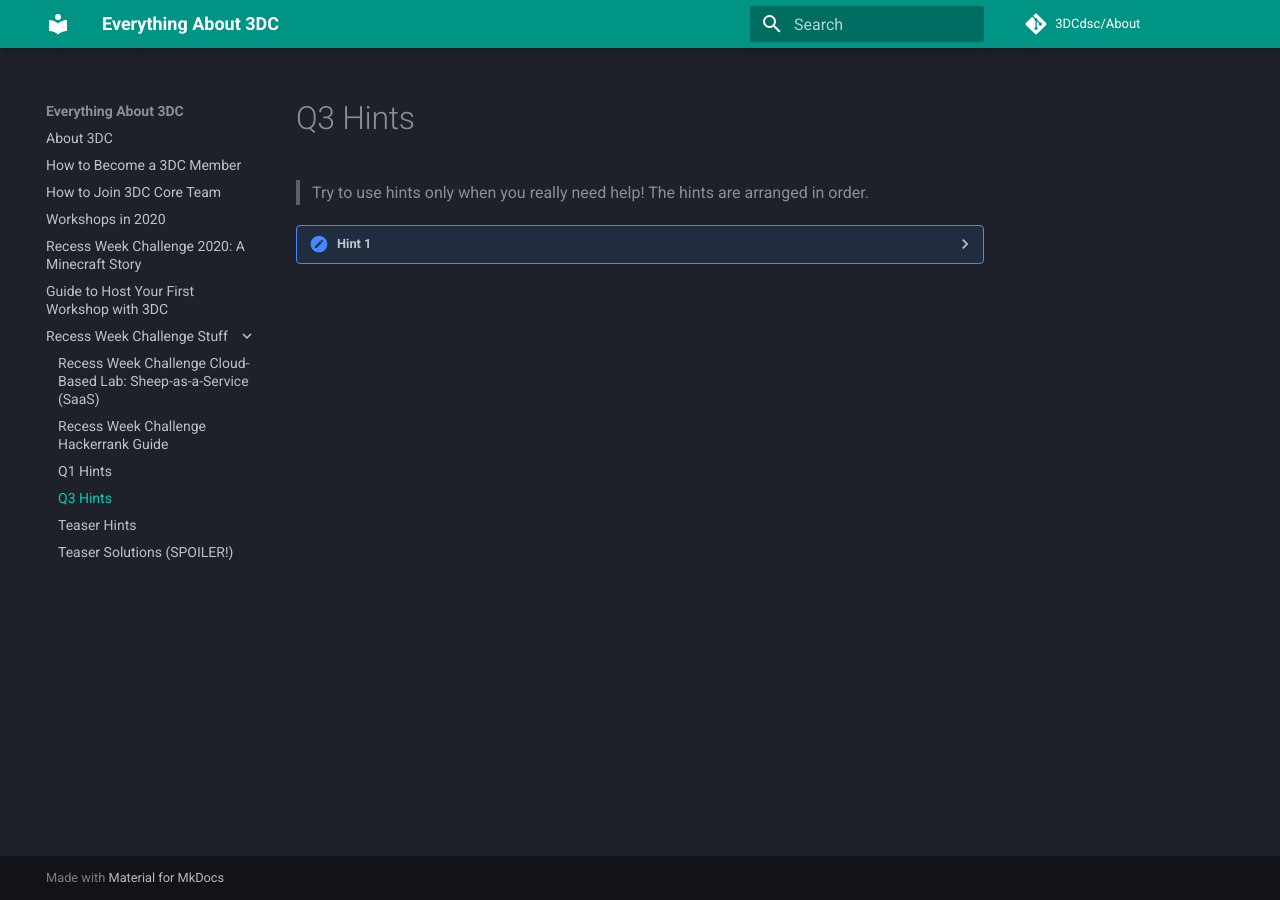
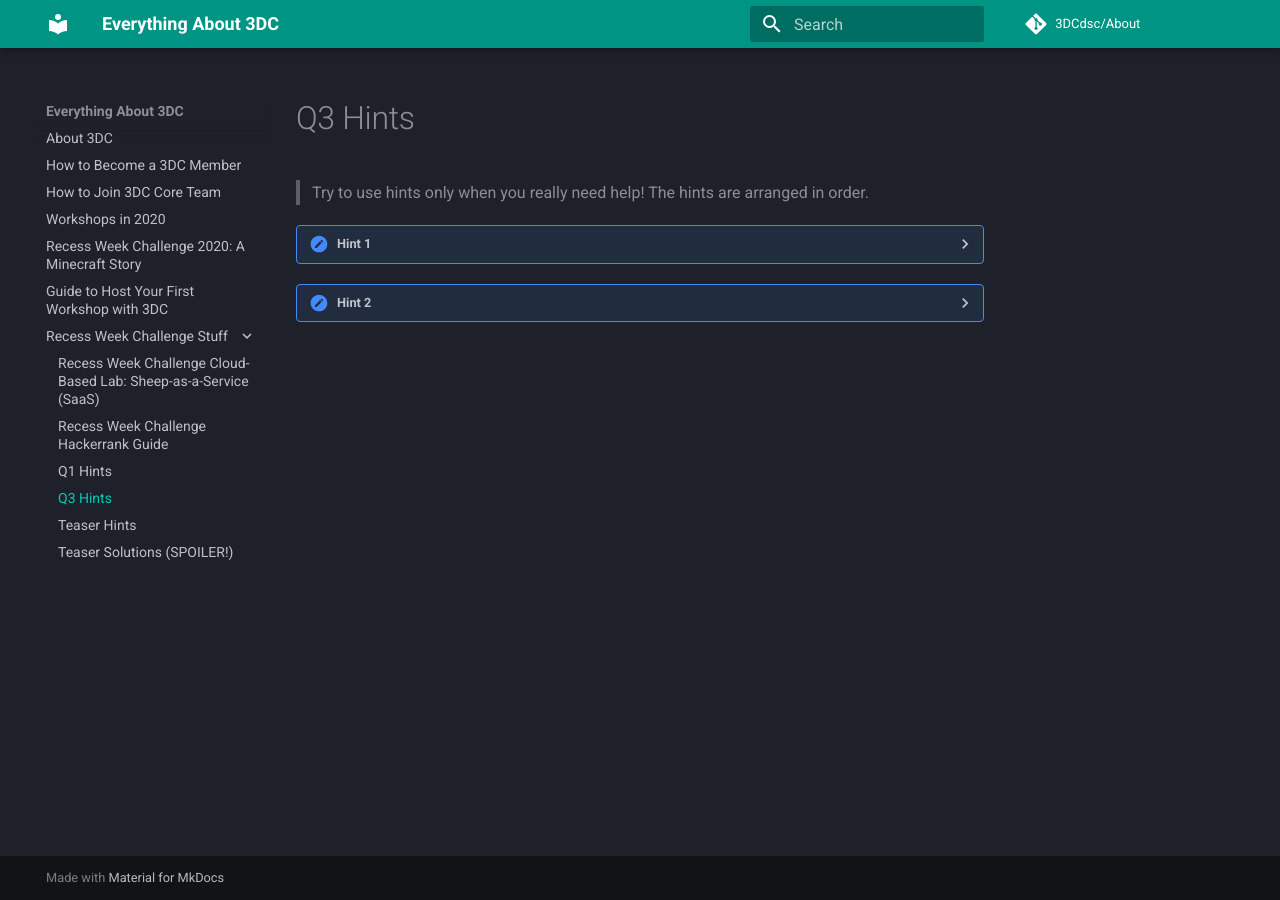
Before and after one commit to 3DCdsc/About, an MkDocs documentation site: the page built from docs/Recess_Week_Challenge_Stuff/q3_hints.md, in a window 1280 px wide. Built offline with MkDocs 1.6.1 and Material for MkDocs 9.7.7, drawn with Linux system fonts in a browser that asks for light colours; comment, search, counter and statistics services are not loaded.

Commit message:
add q3 hint no.2

```diff
--- a/docs/Recess_Week_Challenge_Stuff/q3_hints.md
+++ b/docs/Recess_Week_Challenge_Stuff/q3_hints.md
@@ -7,3 +7,10 @@
   This can be achieved using a <a href="https://en.wikipedia.org/wiki/Flood_fill">Flood fill algorithm</a>, but you must add your own custom checks regarding the depth level, and change the notion of "same colour" to "obstacle".
 
 </details>
+
+<details>
+  <summary>Hint 2</summary>
+
+  Encountering a timeout on your code for more complex cases? Perhaps consider how efficient your current algorithm is. Does it constantly excessively waste time computing something that would be overwritten later? Is there a way to mimize this wastage in computational time?
+
+</details>
```
